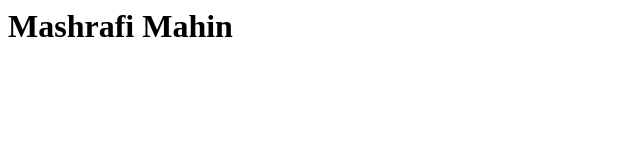
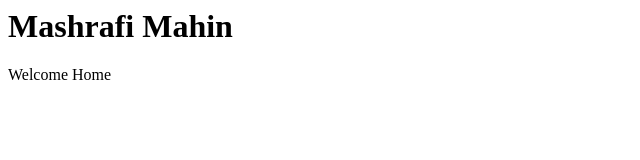
Before and after one commit to mashrafimahin/test, a plain HTML site: page index.html in a window 1280 px wide. Shown: the full height of the page, 0-640 px from the left. Drawn offline with Linux system fonts and the light colour scheme.

Commit message:
Update index.html

```diff
--- a/index.html
+++ b/index.html
@@ -4,5 +4,6 @@
   </head>
   <body>
     <h1>Mashrafi Mahin</h1>
+    <p>Welcome Home</p>
   </body>
 </html>
```
